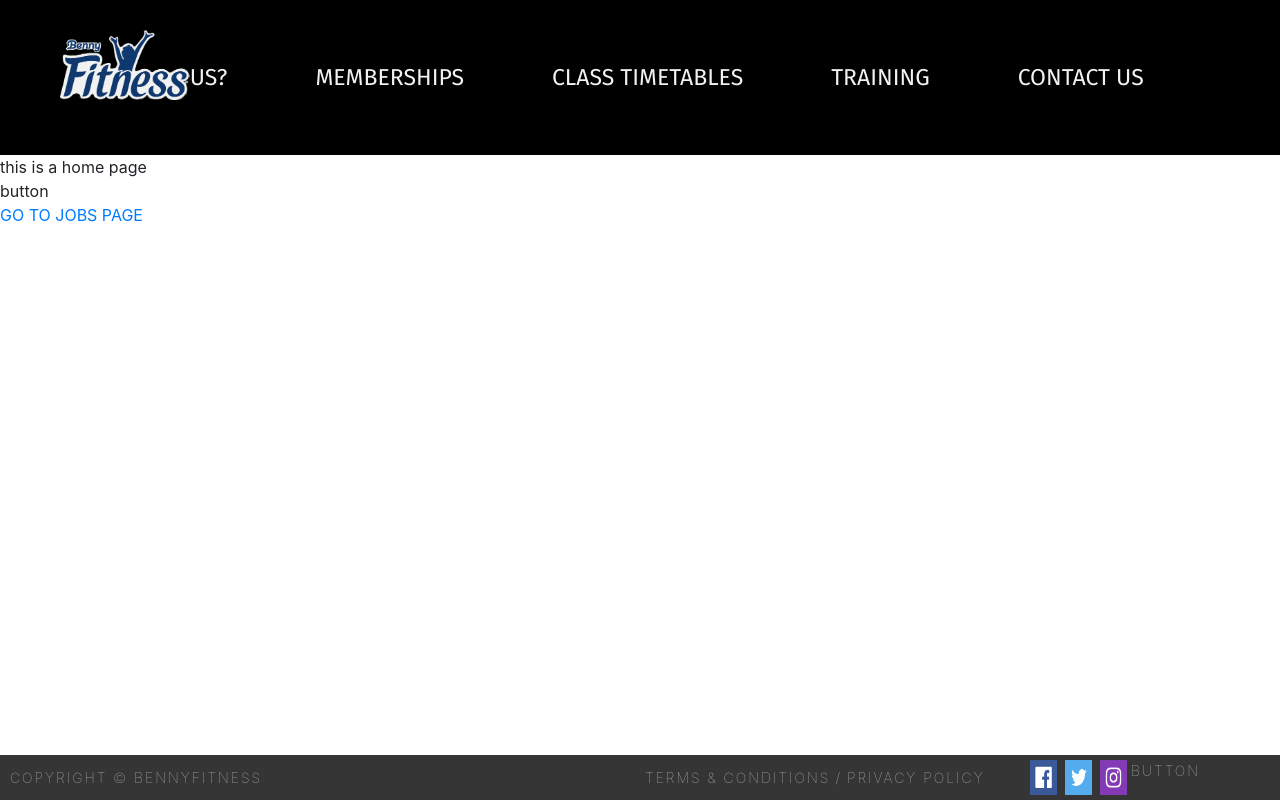
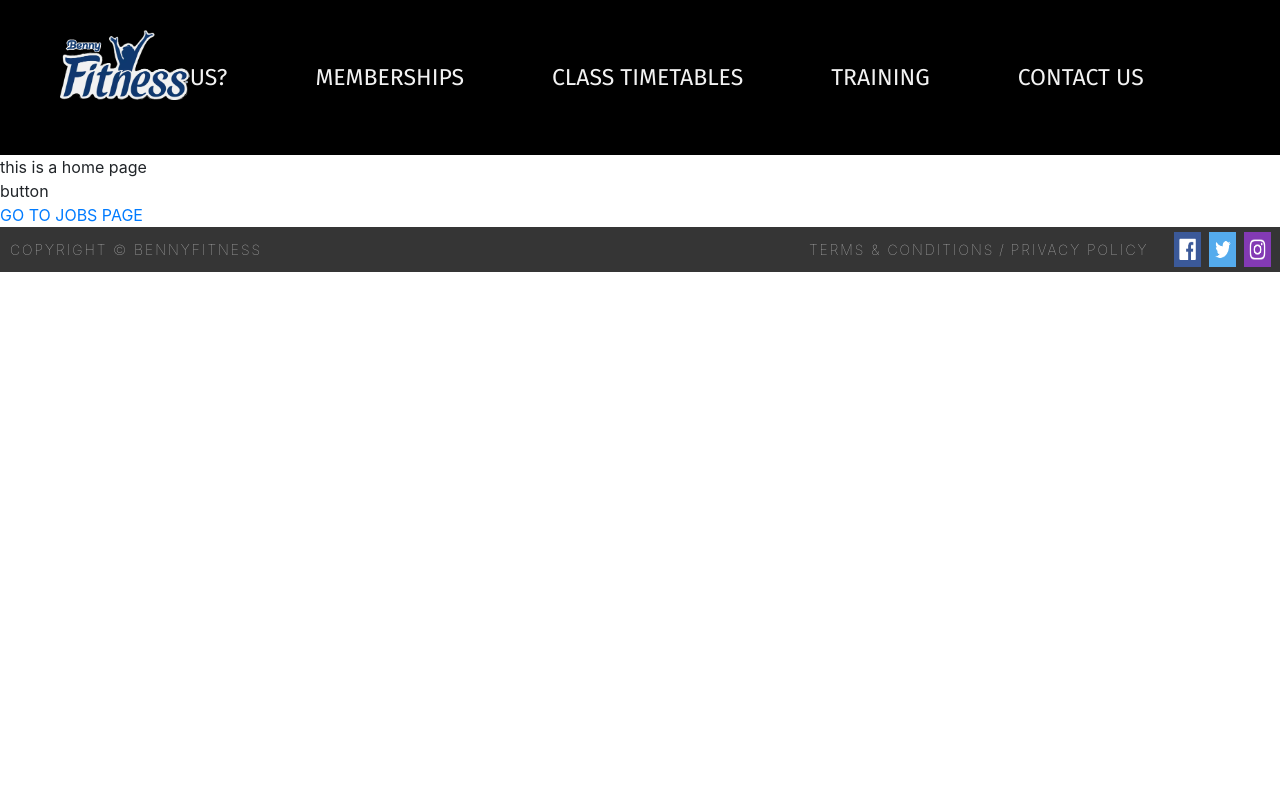
Before and after one commit to rkdgusdn9/BennyFitnessReact, a React (Create React App) app: page /#/ in a window 1280 px wide. Built offline with nearby package versions, Linux system fonts and the light colour scheme; the HTML template or start-up script is replaced by a standard one.

Commit message:
Unabled footer scroll fixed bottom

```diff
--- a/src/assets/styles/footer.scss
+++ b/src/assets/styles/footer.scss
@@ -4,7 +4,7 @@
     padding-left: 1%;
     padding-right: 1%;
     bottom: 0;
-    position: fixed;
+    //position: fixed;
     width: 100%;
     display: flex;
     color: #cbcbcb;
@@ -28,9 +28,9 @@
     }
 
     &__terms {
-        width: 30%;
+        width: 40%;
         display: flex;
-        text-align: right;
+        justify-content: flex-end;
     }
 
     &__terms-item {
@@ -41,8 +41,11 @@
 
     &__social {
         display: flex;
-        text-align: right;
-        width: 20%
+        justify-content: flex-end;
+        width: 10%;
+        // margin: top right bottom left;
+        // margin: vertical horizontal;
+        margin-right: 5px;
     }
 
     &__img {
--- a/src/feature/footer.tsx
+++ b/src/feature/footer.tsx
@@ -2,14 +2,14 @@ import React from 'react';
 import Logo1 from '../images/Facebook.png';
 import Logo2 from '../images/Twitter.png';
 import Logo3 from '../images/Instagram.png';
-import { Button } from '../components/button';
+import { Link } from 'react-router-dom';
 
 export const Footer: React.FC = () => {
     return (
     	<footer className="footer margin-x magin-y">
 			<div className='footer__copy'>COPYRIGHT © BENNYFITNESS</div>
 			<div className='footer__terms'>
-				<a className="footer__terms-item" href="#">TERMS & CONDITIONS </a>
+				<a className="footer__terms-item" href="terms">TERMS &amp; CONDITIONS </a>
 				<span className="footer__divider">/</span>
 				<a className="footer__terms-item" href="#"> PRIVACY POLICY</a>
 			</div>
@@ -23,7 +23,6 @@ export const Footer: React.FC = () => {
 				<a href="#">
 					<img className="footer__img" src={Logo3}/>
 				</a>
-				<Button/>
 			</div>
 		</footer>
     )
```
